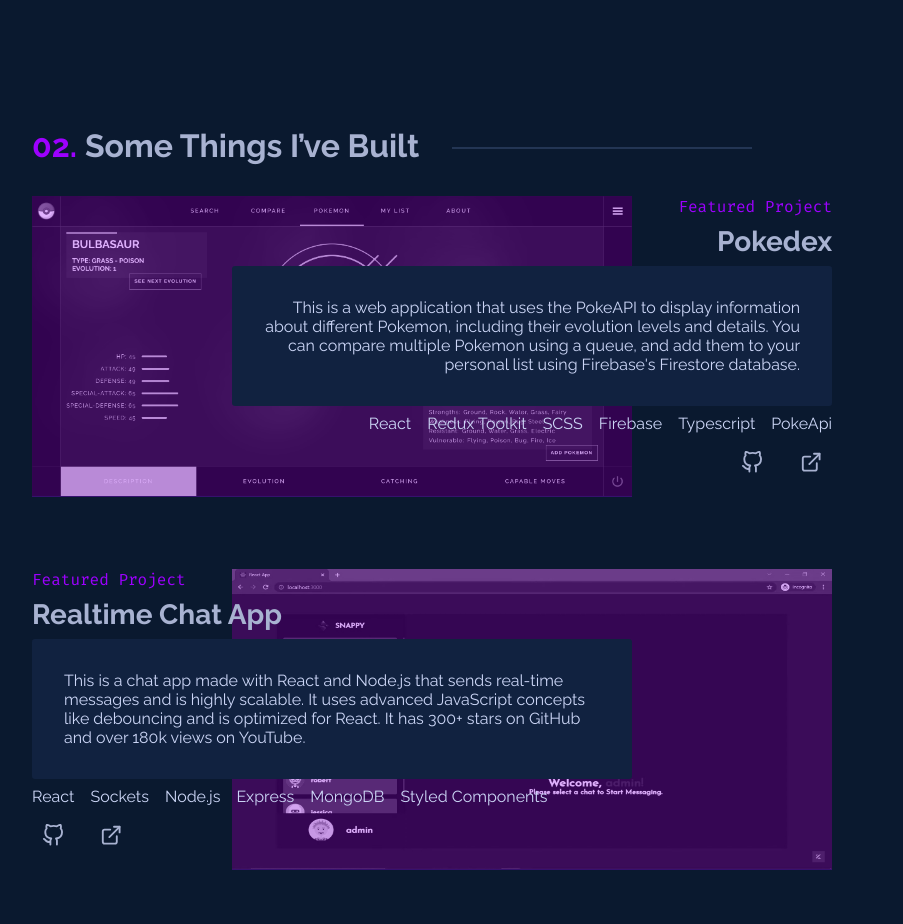
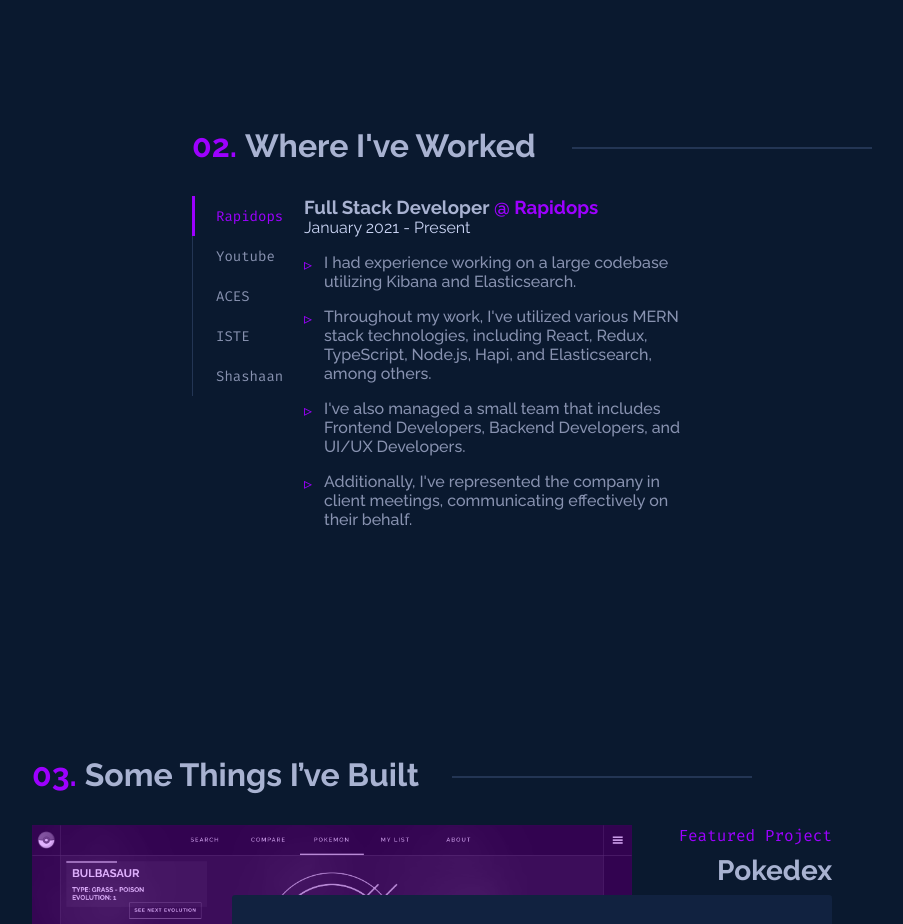
Before and after one commit to koolkishan/nextjs-portfolio, a Next.js app: page / in a window 1280 px wide. Shown: the part 1660-2584 px from the top of the page, without its empty margins (208-1111 px from the left). Built offline with nearby package versions, Linux system fonts and the light colour scheme; no server answers.

Commit message:
Added Expereince Section

```diff
--- a/src/pages/index.tsx
+++ b/src/pages/index.tsx
@@ -10,6 +10,7 @@
 import Contact from "@/sections/Contact";
 import Projects from "@/sections/Projects";
 import { AnimatePresence } from "framer-motion";
+import Experience from "@/sections/Experience";
 
 function Index() {
   const [isLoading, setIsLoading] = useState(true);
@@ -33,6 +34,7 @@
           <Email />
           <Hero />
           <About />
+          <Experience />
           <Projects />
           <Contact />
           <Footer />
--- /dev/null
+++ b/src/scss/sections/_expereince.scss
@@ -0,0 +1,117 @@
+.experience {
+  margin: 15rem 25rem;
+  .title {
+    font-family: var(--raleway);
+    color: var(--lightest-slate);
+    position: relative;
+    h2 {
+      margin-bottom: 2rem;
+      font-size: 2rem;
+      font-weight: 700;
+      &::before {
+        counter-increment: title;
+        content: "0" counter(title) ".";
+        margin-right: 0.5rem;
+        color: var(--theme-color);
+      }
+      &::after {
+        content: "";
+        display: block;
+        position: absolute;
+        top: 20px;
+        width: 300px;
+        height: 2px;
+        margin-left: 380px;
+        background-color: var(--lightest-navy);
+      }
+    }
+  }
+  .container {
+    display: grid;
+    grid-template-columns: 20% 80%;
+    gap: 1rem;
+    .exp-slider {
+      list-style-type: none;
+      position: relative;
+      height: max-content;
+      .underline {
+        background-color: var(--theme-color);
+        position: absolute;
+        left: -0.5px;
+        top: 0;
+        height: 2.5rem;
+        width: 3px;
+        transition: 0.3s ease-in-out;
+      }
+      &::before {
+        position: absolute;
+        left: -0px;
+        content: "";
+        height: 100%;
+        width: 1px;
+        background-color: var(--lightest-navy);
+      }
+      &-item {
+        height: 2.5rem;
+        padding: 0 1.5rem;
+        display: flex;
+        vertical-align: middle;
+        cursor: pointer;
+        width: 100%;
+        span {
+          display: flex;
+          justify-content: center;
+          align-items: center;
+          color: var(--slate);
+          font-family: var(--fira-code);
+          font-size: 14px;
+        }
+        &:hover {
+          background-color: var(--light-navy);
+          span {
+            color: var(--theme-color);
+          }
+        }
+      }
+      &-item-selected {
+        span {
+          color: var(--theme-color);
+        }
+      }
+    }
+    .exp-details {
+      height: 40vh;
+      font-family: var(--raleway);
+      &-position {
+        color: var(--lightest-slate);
+        &-company {
+          color: var(--theme-color);
+        }
+      }
+      &-range {
+        color: var(--light-slate);
+      }
+      &-list {
+        list-style-type: none;
+        display: flex;
+        flex-direction: column;
+        gap: 1rem;
+        margin-top: 1rem;
+        padding-left: 20px;
+        &-item {
+          position: relative;
+          color: var(--slate);
+          font-weight: 500;
+          &::before {
+            content: "▹";
+            position: absolute;
+            left: -20px;
+            top: 6px;
+            color: var(--theme-color);
+            line-height: 12px;
+          }
+        }
+      }
+    }
+  }
+}
--- a/src/scss/sections/_index.scss
+++ b/src/scss/sections/_index.scss
@@ -1,6 +1,7 @@
 @import "navbar";
 @import "hero";
 @import "about";
+@import "expereince";
 @import "projects";
 @import "contact";
 @import "footer";
--- a/src/sections/Experience.tsx
+++ b/src/sections/Experience.tsx
@@ -1,7 +1,130 @@
-import React from "react";
+import Link from "next/link";
+import React, { useEffect, useState } from "react";
 
 function Experience() {
-  return <div>Experience</div>;
+  const [selected, setSelected] = useState(0);
+
+  const transformSelected = () => {
+    const underline = document.querySelector(".underline");
+    underline.style.top = `${selected * 2.5}rem`;
+  };
+
+  useEffect(() => {
+    transformSelected();
+  }, [selected]);
+
+  const expereinces = [
+    {
+      name: "Rapidops",
+      role: "Full Stack Developer",
+      url: "https://www.rapidops.com",
+      start: "January 2021",
+      end: "Present",
+      shortDescription: [
+        "I had experience working on a large codebase utilizing Kibana and Elasticsearch.",
+        "Throughout my work, I've utilized various MERN stack technologies, including React, Redux, TypeScript, Node.js, Hapi, and Elasticsearch, among others.",
+        "I've also managed a small team that includes Frontend Developers, Backend Developers, and UI/UX Developers.",
+        "Additionally, I've represented the company in client meetings, communicating effectively on their behalf.",
+      ],
+    },
+    {
+      name: "Youtube",
+      role: "Content Creator",
+      url: "https://www.youtube.com/kishansheth21",
+      start: "April 2021",
+      end: "Present",
+      shortDescription: [
+        "Upon graduating in 2021, I began creating content on YouTube, with the aim of enhancing my skills and working with the latest technologies, specifically React and Node.",
+        "Over time, I have developed and shared over 50 projects using React on my channel.",
+        "As a result, my channel has gained a substantial following, with over 11,000 subscribers to date. I have also had the pleasure of collaborating with various brands throughout my journey.",
+      ],
+    },
+    {
+      name: "ACES",
+      role: "President",
+      url: "https://www.linkedin.com/company/association-of-computer-engineering-students/",
+      start: "November 2019",
+      end: "November 2020",
+      shortDescription: [
+        "As the elected President of the ACES Departmental Club, I successfully led a team of board members and executive committee members to organize and execute multiple events throughout the year.",
+        "Additionally, I secured sponsorships from reputable brands to support our events.",
+        "Overall, it was a rewarding experience that allowed me to develop my leadership skills while contributing positively to the growth of the organization.",
+      ],
+    },
+    {
+      name: "ISTE",
+      role: "Web Developer",
+      url: "https://www.linkedin.com/company/association-of-computer-engineering-students/",
+      start: "November 2019",
+      end: "November 2020",
+      shortDescription: [
+        "Write modern, performant, maintainable code for a diverse array of client and internal projects",
+        "Work with a variety of different languages, platforms, frameworks, and content management systems such as JavaScript, TypeScript, Gatsby, React, Craft, WordPress, Prismic, and Netlify",
+        "Communicate with multi-disciplinary teams of engineers, designers, producers, and clients on a daily basis",
+      ],
+    },
+    {
+      name: "Shashaan",
+      role: "Founder",
+      url: "https://www.linkedin.com/company/association-of-computer-engineering-students/",
+      start: "November 2018",
+      end: "November 2021",
+      shortDescription: [
+        "While still a student, I founded a web hosting company that offered affordable hosting services.",
+        "With over 300 customers, the business thrived until I graduated and sold it to another company.",
+      ],
+    },
+  ];
+  return (
+    <div className="experience" id="work">
+      <div className="title">
+        <h2>Where I've Worked</h2>
+      </div>
+      <div className="container">
+        <ul className="exp-slider">
+          <div className="underline"></div>
+          {expereinces.map((expereince, index) => {
+            return (
+              <li
+                className={`exp-slider-item ${
+                  index === selected && "exp-slider-item-selected"
+                }`}
+                onClick={() => setSelected(index)}
+                key={expereince.name}
+              >
+                <span>{expereince.name}</span>
+              </li>
+            );
+          })}
+        </ul>
+        <div className="exp-details">
+          <div className="exp-details-position">
+            <h3>
+              <span>{expereinces[selected].role}</span>
+              <span className="exp-details-position-company">
+                &nbsp;@&nbsp;
+                <Link href={expereinces[selected].url} className="link">
+                  {expereinces[selected].name}
+                </Link>
+              </span>
+            </h3>
+            <p className="exp-details-range">
+              {expereinces[selected].start} - {expereinces[selected].end}
+            </p>
+            <ul className="exp-details-list">
+              {expereinces[selected].shortDescription.map(
+                (description, index) => (
+                  <li key={index} className="exp-details-list-item">
+                    {description}
+                  </li>
+                )
+              )}
+            </ul>
+          </div>
+        </div>
+      </div>
+    </div>
+  );
 }
 
 export default Experience;
```
